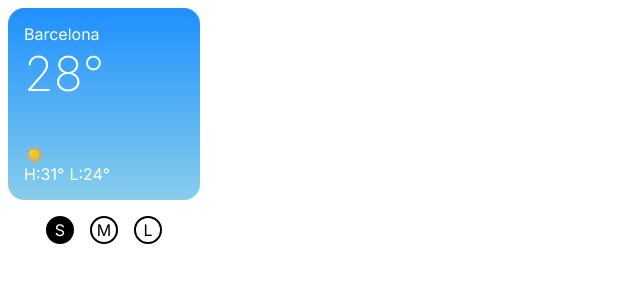
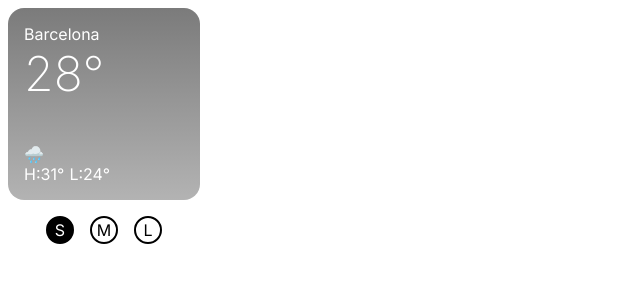
Before and after one commit to isaporiti/weather-widgets, a Next.js app: page / in a window 1280 px wide. Shown: the top 300 px of the page, without its empty margins (0-640 px from the left). Built offline with nearby package versions, Linux system fonts and the light colour scheme.

Commit message:
adds cloudy sky background

```diff
--- a/src/pages/SmallWidget.tsx
+++ b/src/pages/SmallWidget.tsx
@@ -2,7 +2,7 @@ import styles from '@/styles/Widget.module.css'
 import { Weather, WeatherType } from '@/types/Weather'
 
 export default function SmallWidget({weather}: {weather: Weather}): JSX.Element {
-  return <main className={`${styles.widget} ${styles.widget__small} ${styles.clear_sky}`}>
+  return <main className={`${styles.widget} ${styles.widget__small} ${skyBackgroundClass(weather.type)}`}>
     <section>
       <div className={styles.widget__city_name}>{weather.city}</div>
       <div className={styles.widget__temperature}>{formatTemperature(weather.temperature.current)}</div>
@@ -16,6 +16,12 @@ export default function SmallWidget({weather}: {weather: Weather}): JSX.Element
       </section>
     </section>
   </main>
+}
+
+function skyBackgroundClass(weatherType: WeatherType): string {
+  if (['sunny', 'partly_cloudy'].includes(weatherType)) return styles.clear_sky
+
+  return styles.cloudy_sky
 }
 
 function formatTemperature(temperature: number): string {
--- a/src/pages/index.tsx
+++ b/src/pages/index.tsx
@@ -14,7 +14,7 @@ export default function Home() {
   const [widgetSize, setWidgetSize] = useState<WidgetSize>('S');
   const weather: Weather = {
     city: 'Barcelona',
-    type: 'sunny',
+    type: 'rain',
     temperature: {
       current: 28,
       high: 31,
--- a/src/styles/Widget.module.css
+++ b/src/styles/Widget.module.css
@@ -31,6 +31,10 @@
     background: linear-gradient(to bottom, #1E90FF, #87CEEB);
 }
 
+.cloudy_sky {
+    background: linear-gradient(to bottom, #7b7b7b, #b3b3b3);
+}
+
 .widget__high_low {
     display: flex;
     gap: .33rem;
```
